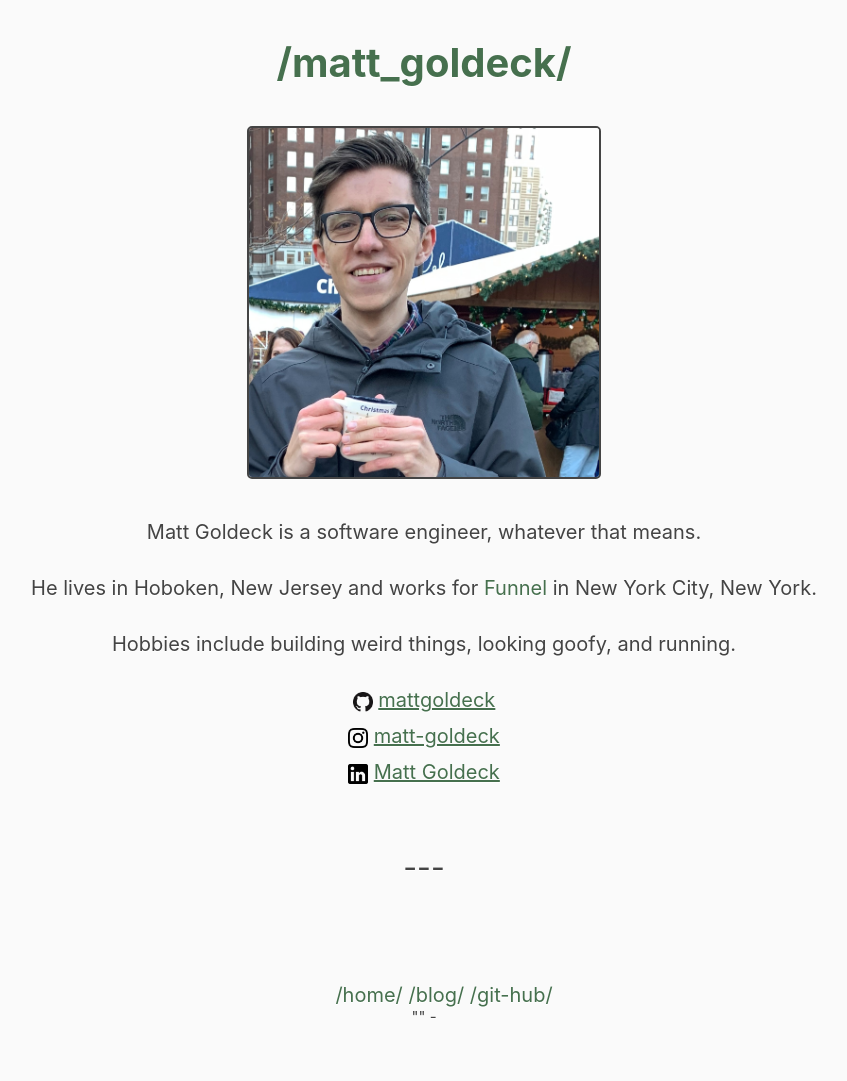
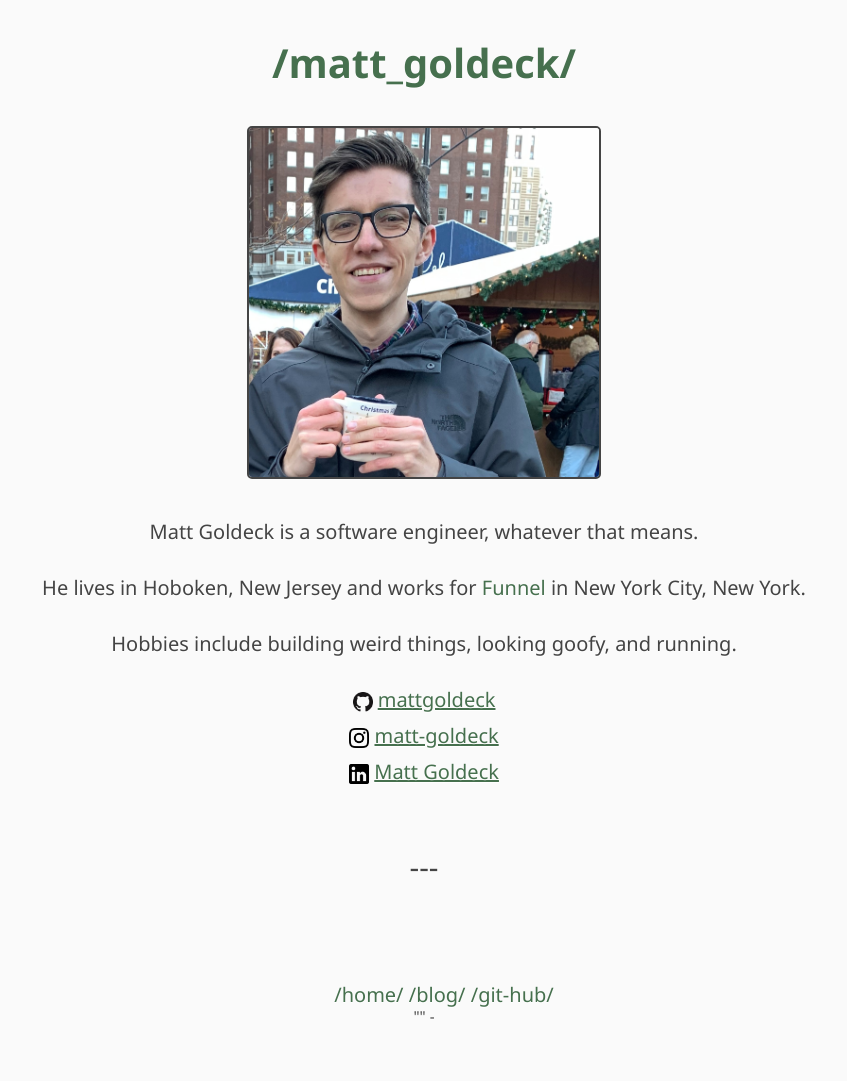
Before and after one commit to matt-goldeck/pine-raider, a Django app: page / in a window 1280 px wide. Shown: the whole page, without its empty margins (216-1063 px from the left). Run offline with Django 3.2, Linux system fonts and the light colour scheme; data that the repository does not hold is empty.

Commit message:
nicer font

```diff
--- a/blog/static/css/styles.css
+++ b/blog/static/css/styles.css
@@ -158,7 +158,7 @@ a.nav-link:active
  	margin: 5% auto;
  	margin-top: 0%;
  	color: #444444;
- 	font-family: -apple-system, BlinkMacSystemFont, "Segoe UI", Roboto, Helvetica, Arial, sans-serif;
+ 	font-family: "Segoe UI", Roboto, Helvetica, Arial, sans-serif;
  	font-size: 20px;
  	line-height: 1.8;
  	text-shadow: 0 1px 0 #ffffff;
```
